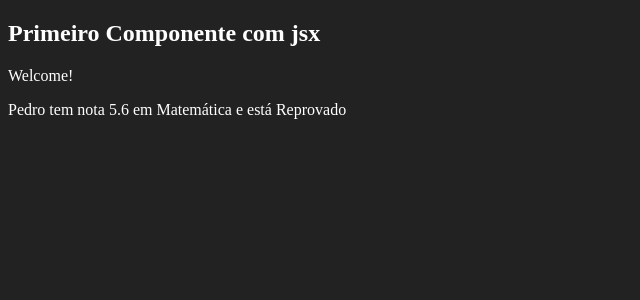
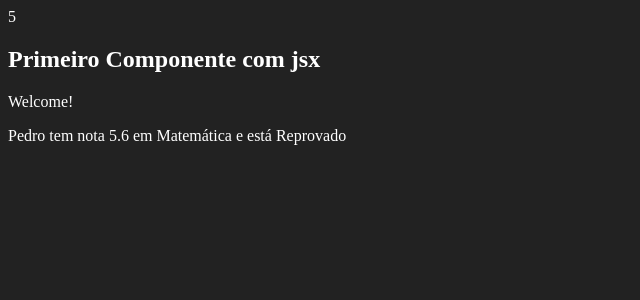
Before and after one commit to marquesdanilocarlos/fundamentos-react-cod3r, a React (Create React App) app: page / in a window 1280 px wide. Shown: the top 300 px of the page, without its empty margins (0-640 px from the left). Built offline with nearby package versions, Linux system fonts and the light colour scheme.

Commit message:
Desafio: componente de numero aleatorio

```diff
--- a/src/App.js
+++ b/src/App.jsx
@@ -1,15 +1,15 @@
 import MeuComponente from "./components/basicos/Primeiro";
 import { ComProp } from "./components/basicos/ComProp";
+import { Aleatorio } from "./components/basicos/Aleatorio";
 
-function App() {
+export default function App() {
     return (
         //<div className="App">
         <>
+            <Aleatorio min={1} max={100} />
             <MeuComponente></MeuComponente>
             <ComProp aluno="Pedro" materia="Matemática" nota={5.6}></ComProp>
         </>
         //</div>
     );
 }
-
-export default App;
--- /dev/null
+++ b/src/components/basicos/Aleatorio.jsx
@@ -0,0 +1,6 @@
+export function Aleatorio(props) {
+    const { min, max } = props;
+    const randomNumber = Math.round(Math.random(min, max) * max);
+
+    return <div>{randomNumber}</div>;
+}
```
Also changed, not shown: src/components/Layout/Card.jsx (added).
